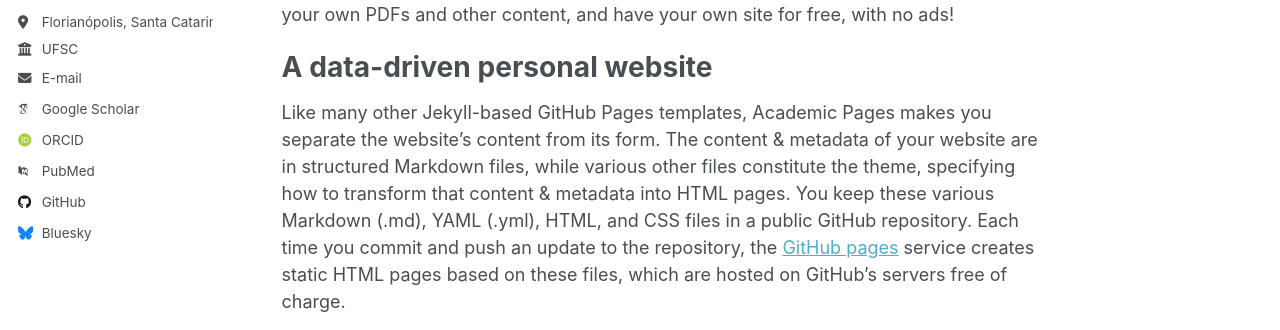
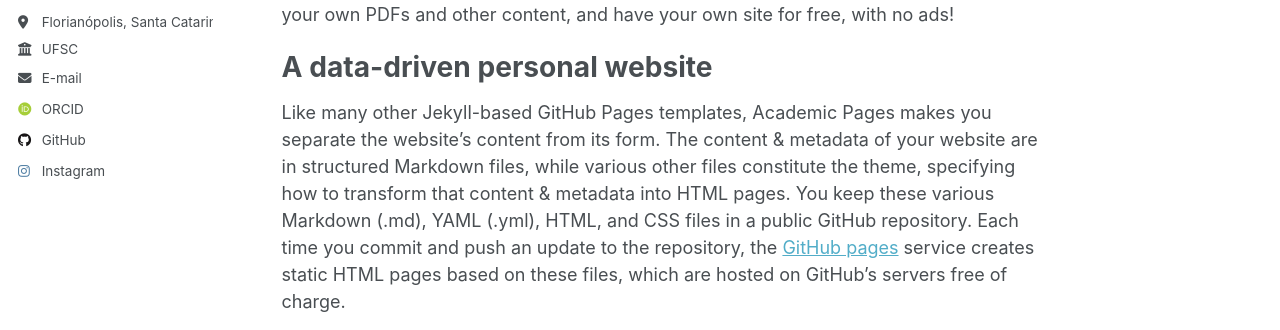
Before and after one commit to jpteixei/jpteixei.github.io, a Jekyll site: the page built from _pages/about.md, in a window 1280 px wide. Shown: the part 435-765 px from the top of the page. Built offline with Jekyll 4.4.1, drawn with Linux system fonts in a browser that asks for light colours; some web fonts are replaced; a script that is not in the unit is left out; part of the change alters nothing that is shown.

Commit message:
Update _config.yml

```diff
--- a/_config.yml
+++ b/_config.yml
@@ -34,11 +34,11 @@ author:
   # Academic websites
   academia         : # URL
   arxiv            : # URL - Update with the correct link to your profile
-  googlescholar    : "https://scholar.google.com/citations?user=PS_CX0AAAAAJ"
+  googlescholar    : #"https://scholar.google.com/citations?user=PS_CX0AAAAAJ"
   impactstory      : # URL
-  orcid            : "http://orcid.org/yourorcidurl"
+  orcid            : "https://orcid.org/0009-0002-5209-0792"
   semantic         : # URL
-  pubmed           : "https://www.ncbi.nlm.nih.gov/pubmed/?term=john+snow"
+  pubmed           : #"https://www.ncbi.nlm.nih.gov/pubmed/?term=john+snow"
   researchgate     : # URL
   scopus           : # URL
 
@@ -52,14 +52,14 @@ author:
 
   # Social media
   artstation       : # Username
-  bluesky          : "bsky.app" # Replace this with you Bluesky username
+  bluesky          : #"bsky.app" # Replace this with you Bluesky username
   facebook         : # Username
   flickr           : # Username
   foursquare       : # Username
   goodreads        : # Username
   google_plus      : # Username
   keybase          : # Username
-  instagram        : # Username
+  instagram        : "https://www.instagram.com/joao.pedro.t/"
   lastfm           : # Username
   linkedin         : # Username
   mastodon         : # URL
```
